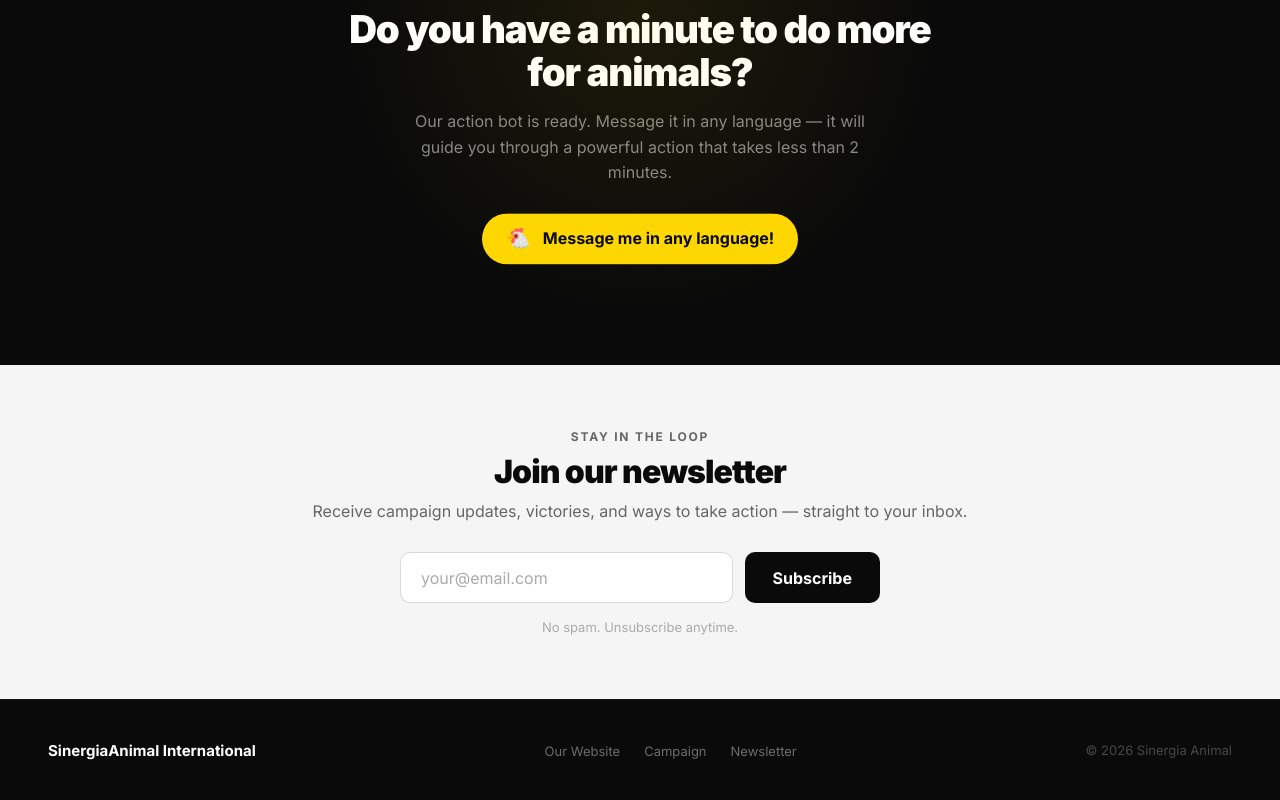
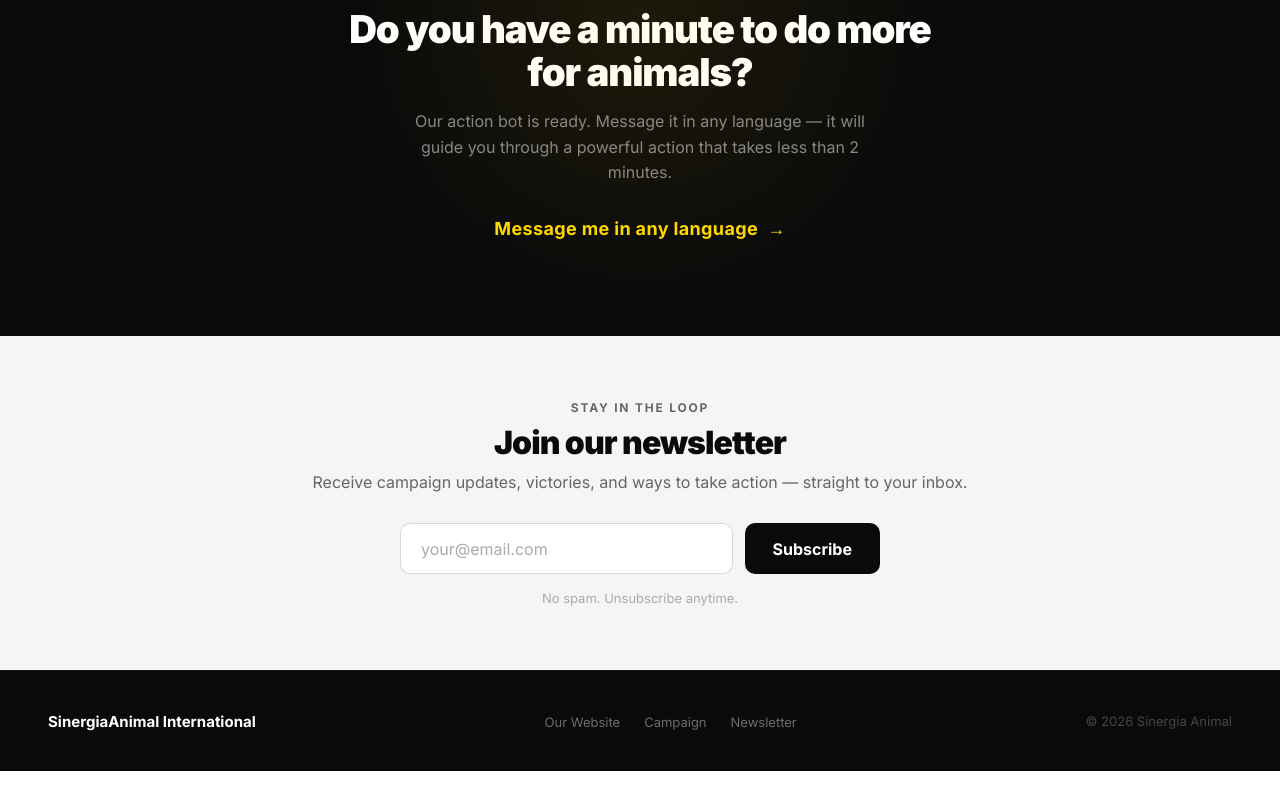
Before and after one commit to bmujica-oss/gocagefree, a plain HTML site: page index.html in a window 1280 px wide. Shown: the part 1648-2448 px from the top of the page. After the commit the page ends 2419 px from the top, so only its background shows below. Drawn offline with Linux system fonts and the light colour scheme; no server answers.

Commit message:
Add files via upload

```diff
--- a/index.html
+++ b/index.html
@@ -508,26 +508,21 @@ section { width: 100%; }
   line-height: 1.6;
 }
 
-.chatbot-cta-bubble {
-  display: inline-flex;
-  align-items: center;
-  gap: 0.75rem;
-  background: var(--yellow);
-  color: var(--black);
+.chatbot-cta-link {
+  display: inline-block;
+  font-size: 1.125rem;
   font-weight: 700;
-  font-size: 1rem;
-  padding: 0.85rem 1.5rem;
-  border-radius: 100px;
+  color: var(--yellow);
+  letter-spacing: 0.02em;
+  cursor: pointer;
   margin-bottom: 2rem;
-  animation: float 3s ease-in-out infinite;
+  transition: opacity 0.2s, letter-spacing 0.2s;
 }
 
-@keyframes float {
-  0%, 100% { transform: translateY(0); }
-  50%       { transform: translateY(-6px); }
+.chatbot-cta-link:hover {
+  opacity: 0.75;
+  letter-spacing: 0.06em;
 }
-
-.chatbot-cta-bubble .icon { font-size: 1.25rem; }
 
 /* ─── SECTION 5: NEWSLETTER ─── */
 #newsletter {
@@ -783,9 +778,8 @@ footer {
   <p class="chatbot-eyebrow">Take Action Now</p>
   <h2 class="chatbot-title">Do you have a minute to do more for animals?</h2>
   <p class="chatbot-sub">Our action bot is ready. Message it in any language — it will guide you through a powerful action that takes less than 2 minutes.</p>
-  <div class="chatbot-cta-bubble">
-    <span class="icon">🐔</span>
-    Message me in any language!
+  <div class="chatbot-cta-link" onclick="if(window.botpress) window.botpress.open()">
+    Message me in any language &nbsp;→
   </div>
 
 </section>
@@ -945,5 +939,12 @@ function handleSubscribe(e) {
 <!-- ─── BOTPRESS ─── -->
 <script src="https://cdn.botpress.cloud/webchat/v3.6/inject.js"></script>
 <script src="https://files.bpcontent.cloud/2026/05/07/16/20260507163104-W3D57HJM.js"></script>
+<script>
+  window.addEventListener('load', function() {
+    setTimeout(function() {
+      if (window.botpress && window.botpress.open) window.botpress.open();
+    }, 3000);
+  });
+</script>
 </body>
 </html>
```
